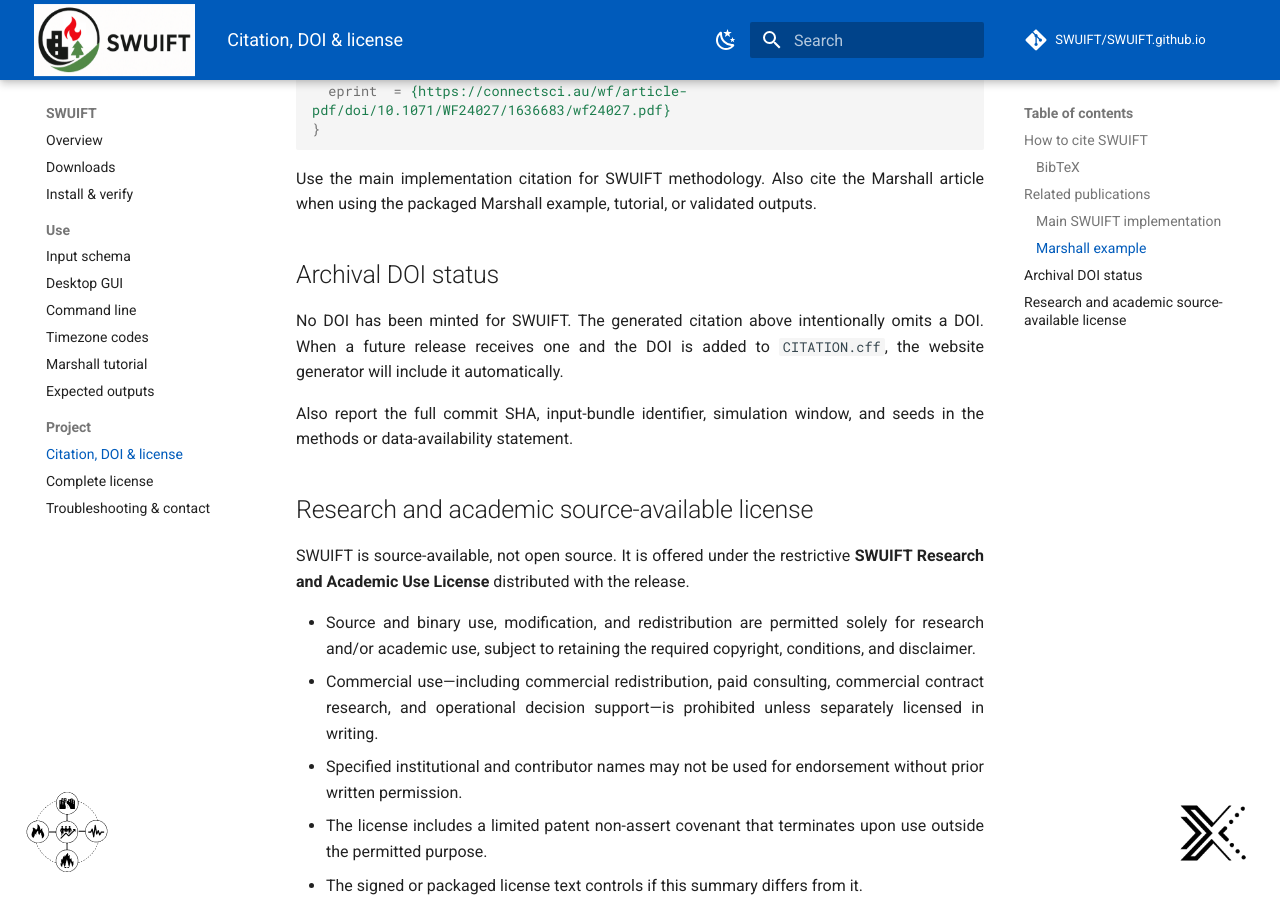
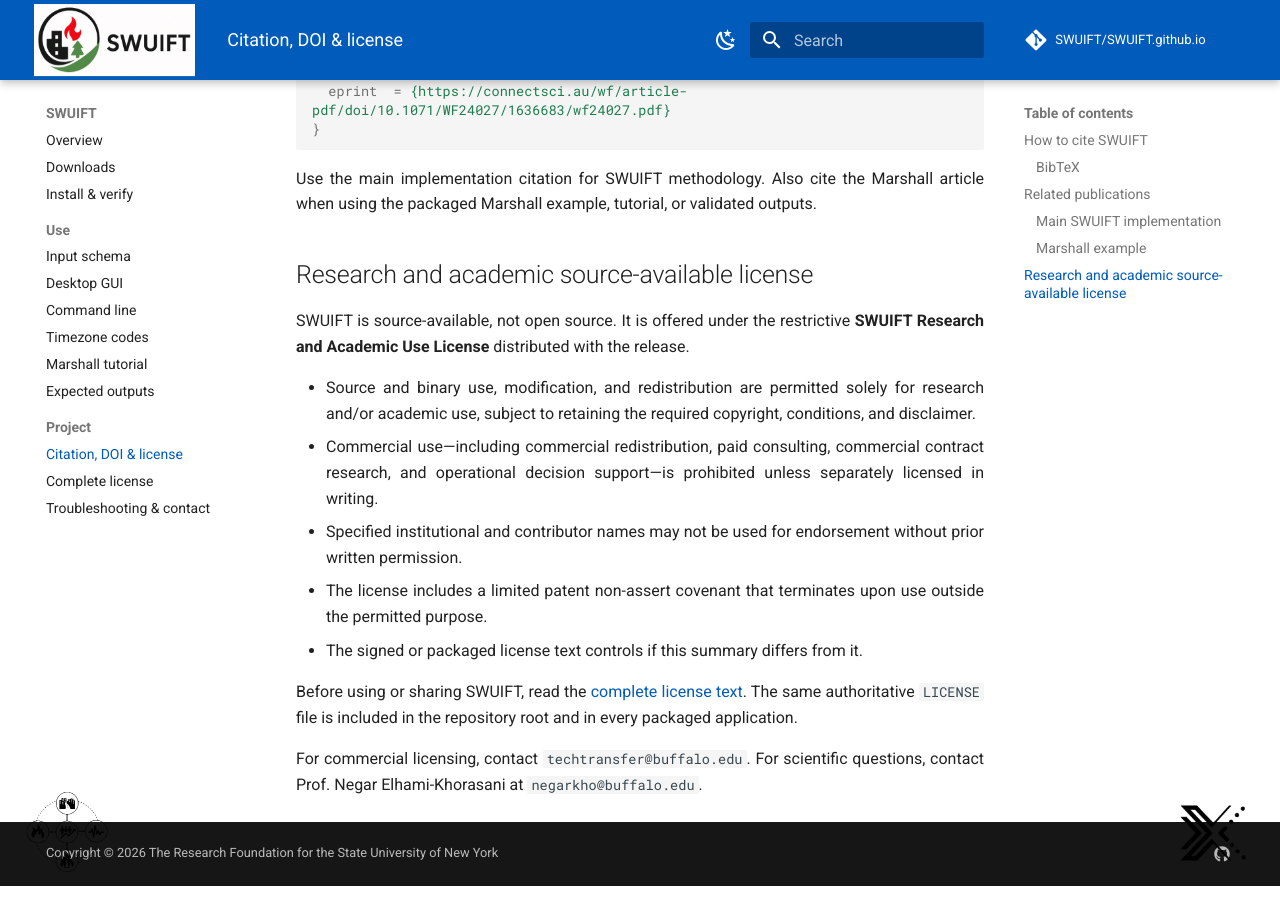
Before and after one commit to SWUIFT/SWUIFT.github.io, an MkDocs documentation site: the page built from docs/citation-license.md, in a window 1280 px wide and 900 px high, scrolled down 1544 px. Built offline with MkDocs 1.6.1 and Material for MkDocs 9.7.7, drawn with Linux system fonts in a browser that asks for light colours; comment, search, counter and statistics services are not loaded.

Commit message:
Remove archival DOI status note from citation docs

```diff
--- a/docs/citation-license.md
+++ b/docs/citation-license.md
@@ -56,15 +56,6 @@
 Marshall article when using the packaged Marshall example, tutorial, or
 validated outputs.
 
-## Archival DOI status
-
-No DOI has been minted for SWUIFT. The generated citation above intentionally
-omits a DOI. When a future release receives one and the DOI is added to
-`CITATION.cff`, the website generator will include it automatically.
-
-Also report the full commit SHA, input-bundle identifier, simulation window,
-and seeds in the methods or data-availability statement.
-
 ## Research and academic source-available license
 
 SWUIFT is source-available, not open source. It is offered under the
```
